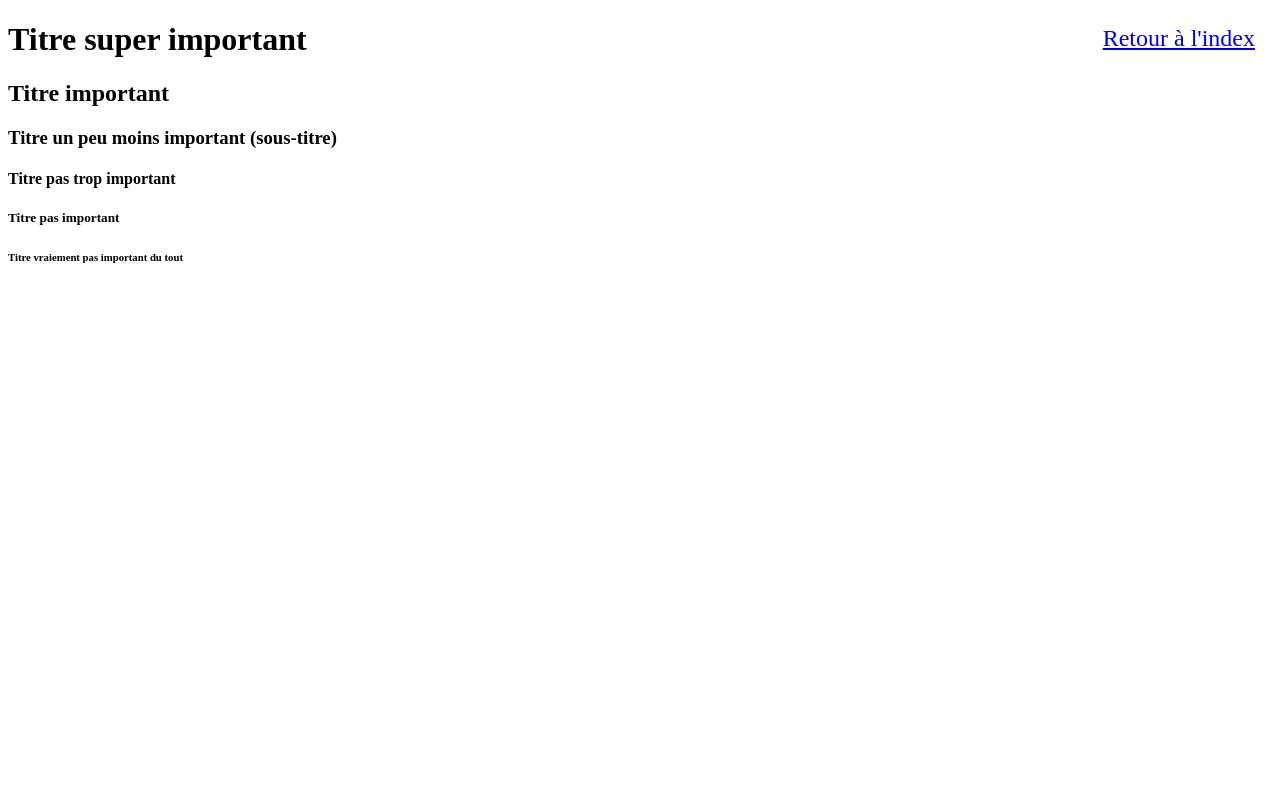
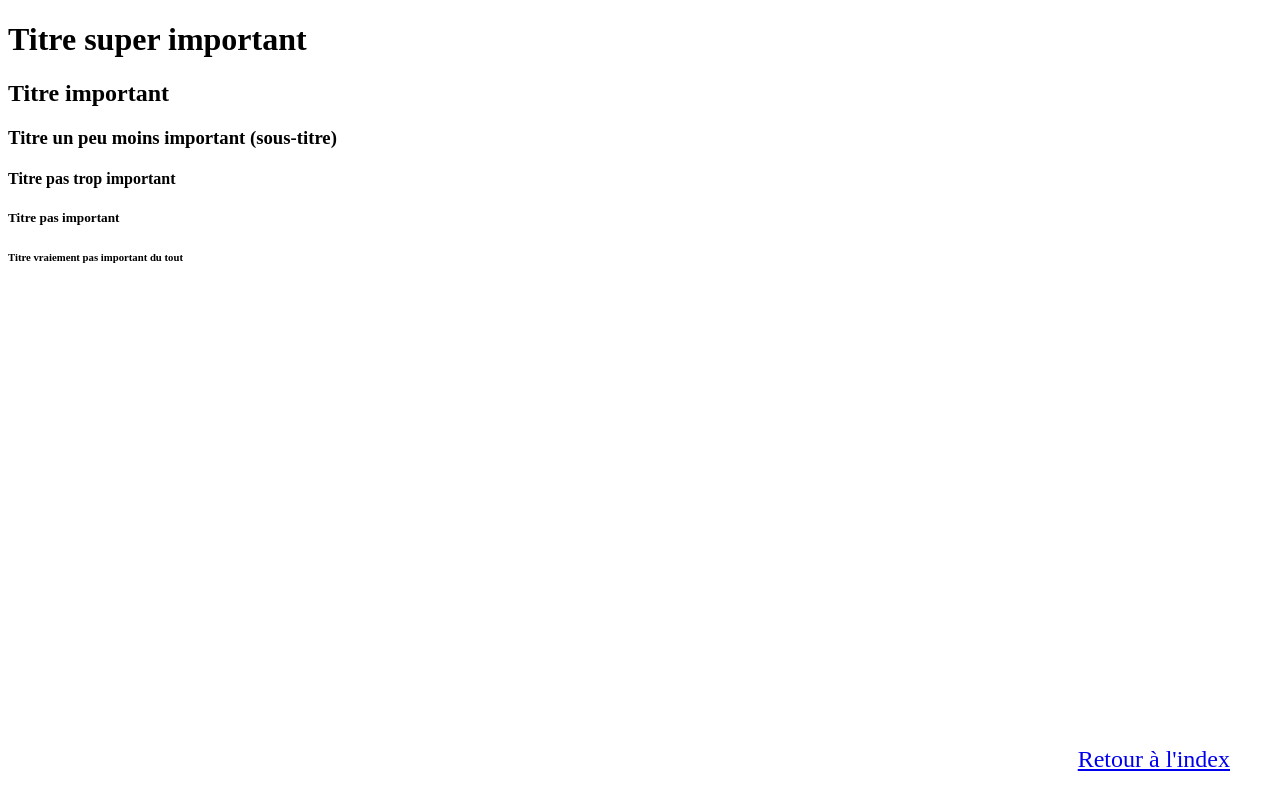
Before and after one commit to Zenitude/openclassroom-html-css, a plain HTML site: page 1-bases_du_html/chapitre_3/test_Titre.html in a window 1280 px wide. Drawn offline with Linux system fonts and the light colour scheme.

Commit message:
Update index.css

```diff
--- a/index.css
+++ b/index.css
@@ -9,17 +9,19 @@
     flex-direction: column;
     justify-content: center;
     align-items: center;
+    flex-wrap: wrap;
 }
 
 .retourMenu
 {
     position: fixed;
-    top: 25px;
-    right: 25px;
+    bottom: 27px;
+    right: 50px;
     font-size: 1.5rem;
+    z-index: 10;
 }
 
-.titreIndex
+.titreIndex a
 {
     text-align: center;
     color: #fff;
```
